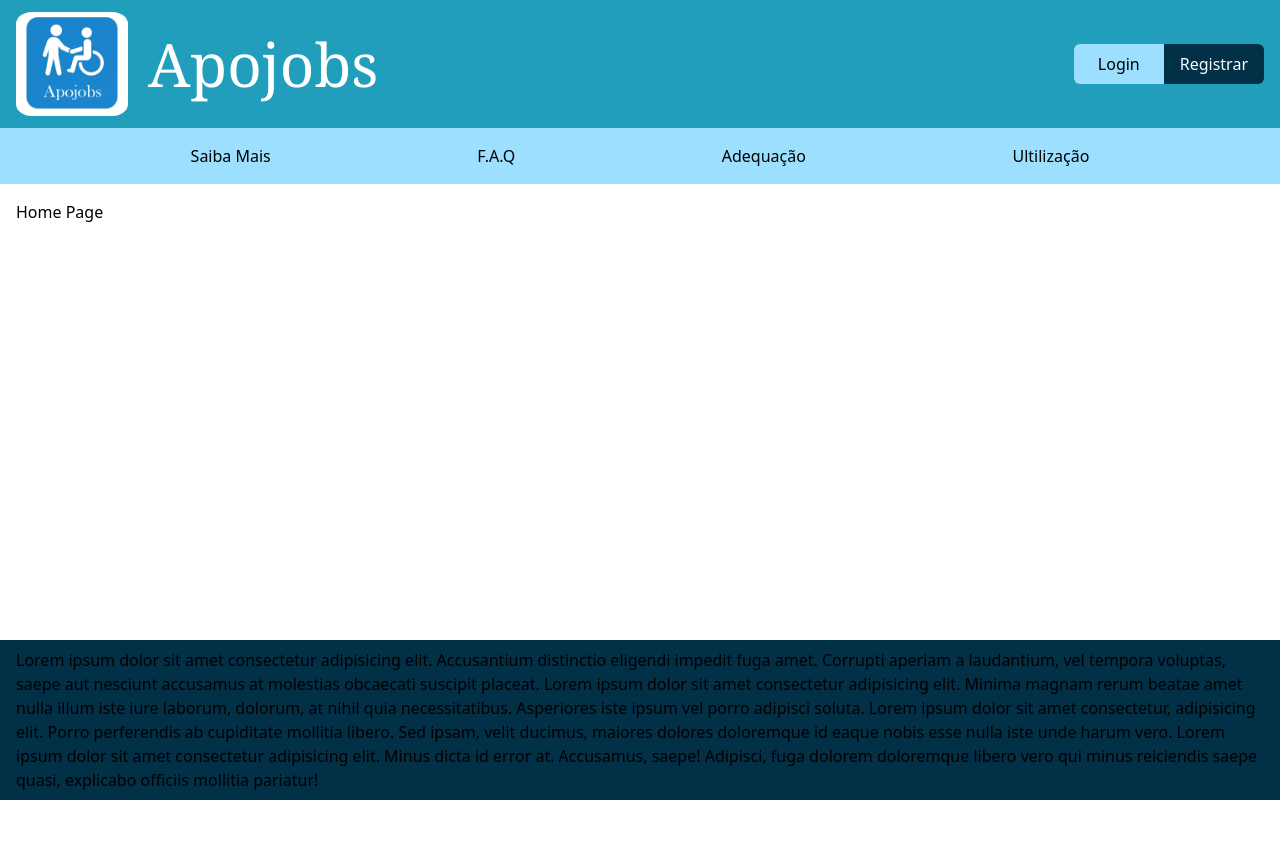
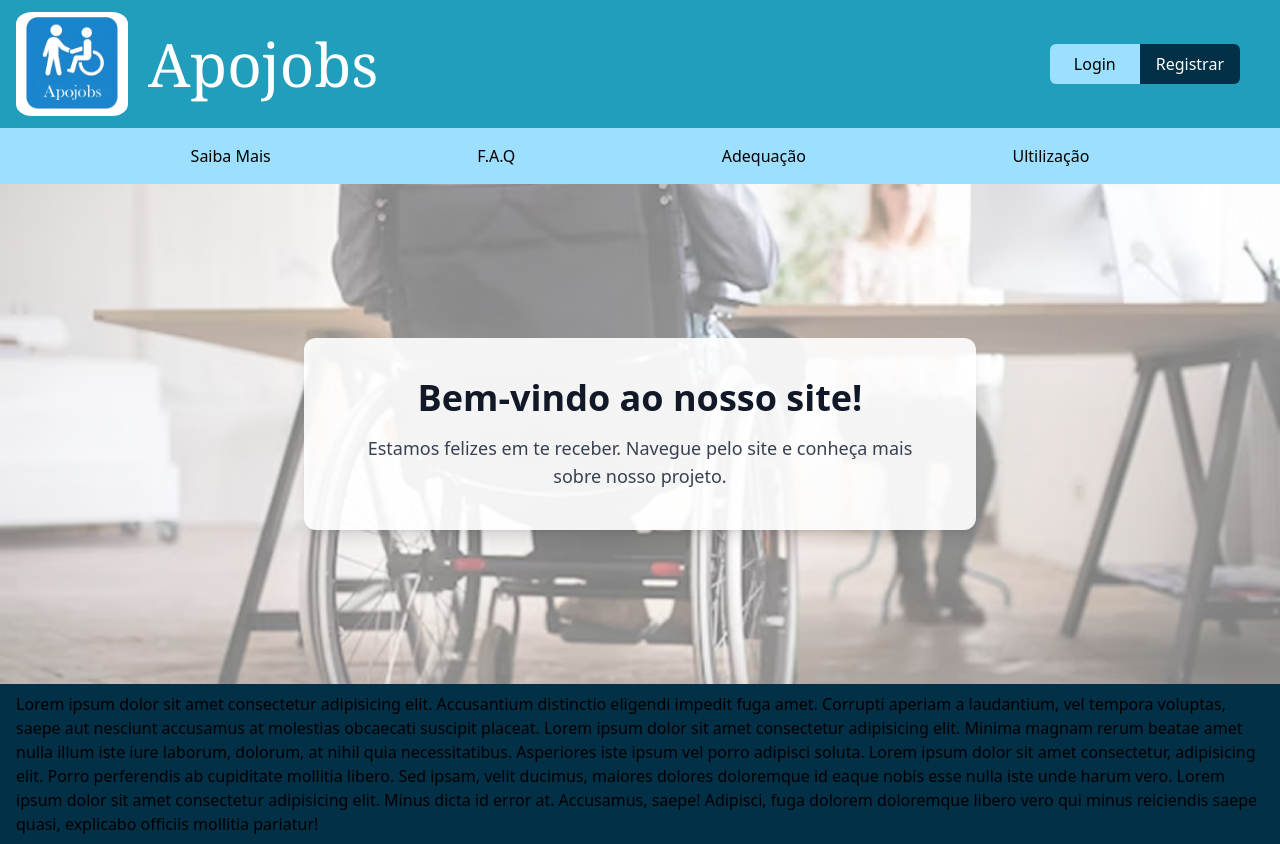
Before and after one commit to t4Facef/tic-2025-front, a React (Create React App) app: page / in a window 1280 px wide. Before the commit the page ends 800 px from the top, so only its background shows below. Built offline with nearby package versions, Linux system fonts and the light colour scheme.

Commit message:
Implementação do fundo em imagem na home page e inicio da configuração da caixa de conteudo

```diff
--- a/src/components/buttons/header_button.css
+++ b/src/components/buttons/header_button.css
@@ -1,5 +1,5 @@
 .allButton {
-    @apply flex
+    @apply flex pr-6
 }
 
 .registerButton {
--- a/src/components/structure/layout.tsx
+++ b/src/components/structure/layout.tsx
@@ -12,7 +12,7 @@ export default function Layout({ showLoginButton = false }: LayoutProps) {
     <div className="min-h-screen flex flex-col">
       <Header showLoginButton = {showLoginButton}/>
       <Nav />
-      <main className="flex-1 p-4">
+      <main className="flex-1">
         <Outlet />
       </main>
       <Footer />
--- a/src/pages/home.tsx
+++ b/src/pages/home.tsx
@@ -1,7 +1,24 @@
+import "../styles/home.css"
+
 export default function Home(){
     return (
         <div>
-            Home Page
+            <section className="sectionImagemHome" style={{ backgroundImage: "url('/img/homepage/home-page-img1.jpg')" }}>
+                <div className="bgIntruductionHome"></div>
+                <div className="introductionAreaHome">
+                    <div className="bg-white bg-opacity-90 rounded-xl shadow-lg p-6 sm:p-8 md:p-10 max-w-2xl text-center">
+                        <h1 className="text-3xl sm:text-4xl font-bold mb-4 text-gray-900">
+                            Bem-vindo ao nosso site!
+                        </h1>
+                        <p className="text-gray-700 text-base sm:text-lg">
+                            Estamos felizes em te receber. Navegue pelo site e conheça mais sobre nosso projeto.
+                        </p>
+                    </div>
+                </div>
+            </section>
+            <section>
+
+            </section>
         </div>
     )
 }
--- /dev/null
+++ b/src/styles/home.css
@@ -0,0 +1,15 @@
+.sectionImagemHome {
+    @apply relative w-full h-[500px] bg-cover bg-center;
+}
+
+.bgIntruductionHome {
+     @apply absolute inset-0 bg-white bg-opacity-50
+}
+
+.introductionAreaHome {
+    @apply relative z-10 flex items-center justify-center h-full px-4 sm:px-8 md:px-16
+}
+
+.introductionBoxHome {
+
+}
```
Also changed, not shown: public/img/homepage/home-page-img1.jpg (added).
